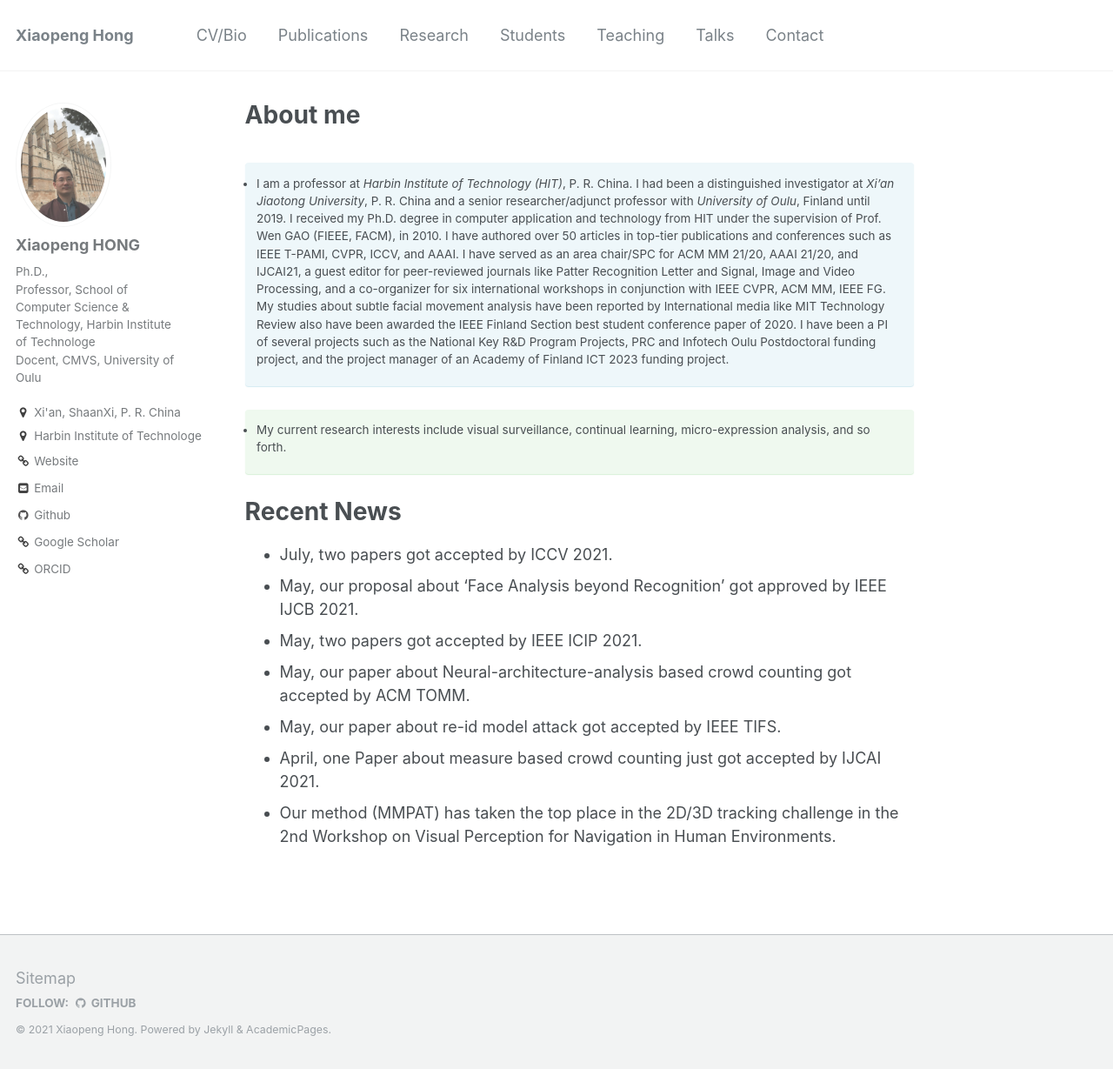
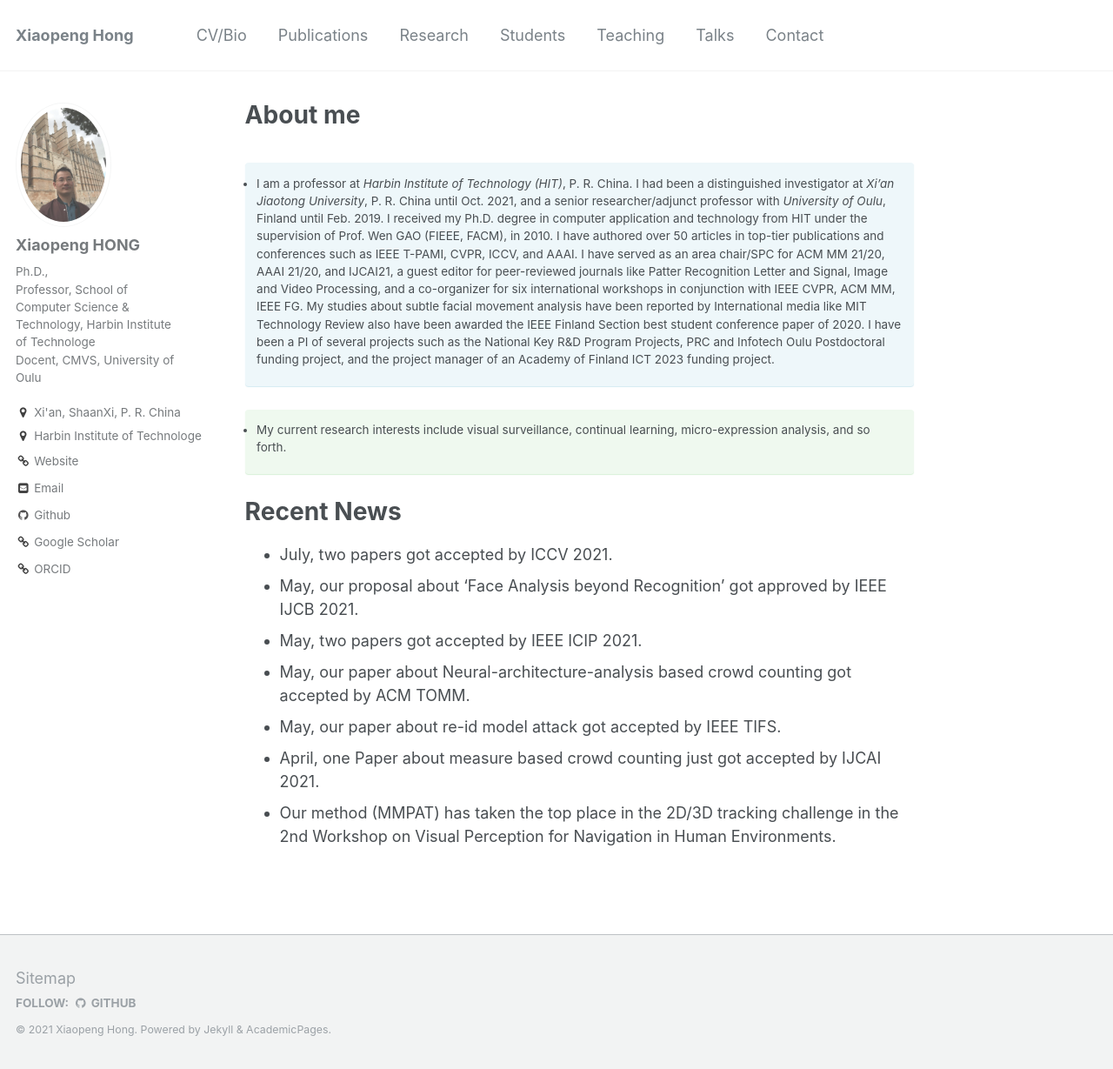
Before and after one commit to xiaopenghong/xiaopenghong.github.io, a Jekyll site: the page built from _pages/about.md, in a window 1280 px wide and 1229 px high. Shown: the whole window at 87% size. Built offline with Jekyll 4.4.1, drawn with Linux system fonts in a browser that asks for light colours.

Commit message:
Update about.md

```diff
--- a/_pages/about.md
+++ b/_pages/about.md
@@ -8,7 +8,7 @@ redirect_from:
   - /about.html
 ---
 
-* I am a professor at <i>Harbin Institute of Technology (HIT)</i>, P. R. China. I had been a distinguished investigator at <i>Xi'an Jiaotong University</i>, P. R. China and a senior researcher/adjunct professor with <i>University of Oulu</i>, Finland until 2019. I received my Ph.D. degree in computer application and technology from HIT under the supervision of Prof. Wen GAO (FIEEE, FACM), in 2010. I have authored over 50 articles in top-tier publications and conferences such as IEEE T-PAMI, CVPR, ICCV, and AAAI. I have served as an area chair/SPC for ACM MM 21/20, AAAI 21/20, and IJCAI21, a guest editor for peer-reviewed journals like Patter Recognition Letter and Signal, Image and Video Processing, and a co-organizer for six international workshops in conjunction with IEEE CVPR, ACM MM, IEEE FG. My studies about subtle facial movement analysis have been reported by International media like MIT Technology Review also have been awarded the IEEE Finland Section best student conference paper of 2020. I have been a PI of several projects such as the National Key R&D Program Projects, PRC and Infotech Oulu Postdoctoral funding project, and the project manager of an Academy of Finland ICT 2023 funding project.
+* I am a professor at <i>Harbin Institute of Technology (HIT)</i>, P. R. China. I had been a distinguished investigator at <i>Xi'an Jiaotong University</i>, P. R. China until Oct. 2021, and a senior researcher/adjunct professor with <i>University of Oulu</i>, Finland until Feb. 2019. I received my Ph.D. degree in computer application and technology from HIT under the supervision of Prof. Wen GAO (FIEEE, FACM), in 2010. I have authored over 50 articles in top-tier publications and conferences such as IEEE T-PAMI, CVPR, ICCV, and AAAI. I have served as an area chair/SPC for ACM MM 21/20, AAAI 21/20, and IJCAI21, a guest editor for peer-reviewed journals like Patter Recognition Letter and Signal, Image and Video Processing, and a co-organizer for six international workshops in conjunction with IEEE CVPR, ACM MM, IEEE FG. My studies about subtle facial movement analysis have been reported by International media like MIT Technology Review also have been awarded the IEEE Finland Section best student conference paper of 2020. I have been a PI of several projects such as the National Key R&D Program Projects, PRC and Infotech Oulu Postdoctoral funding project, and the project manager of an Academy of Finland ICT 2023 funding project.
 {: .notice--info}
 * My current research interests include visual surveillance, continual learning, micro-expression analysis, and so forth.
 {: .notice--success}
```
